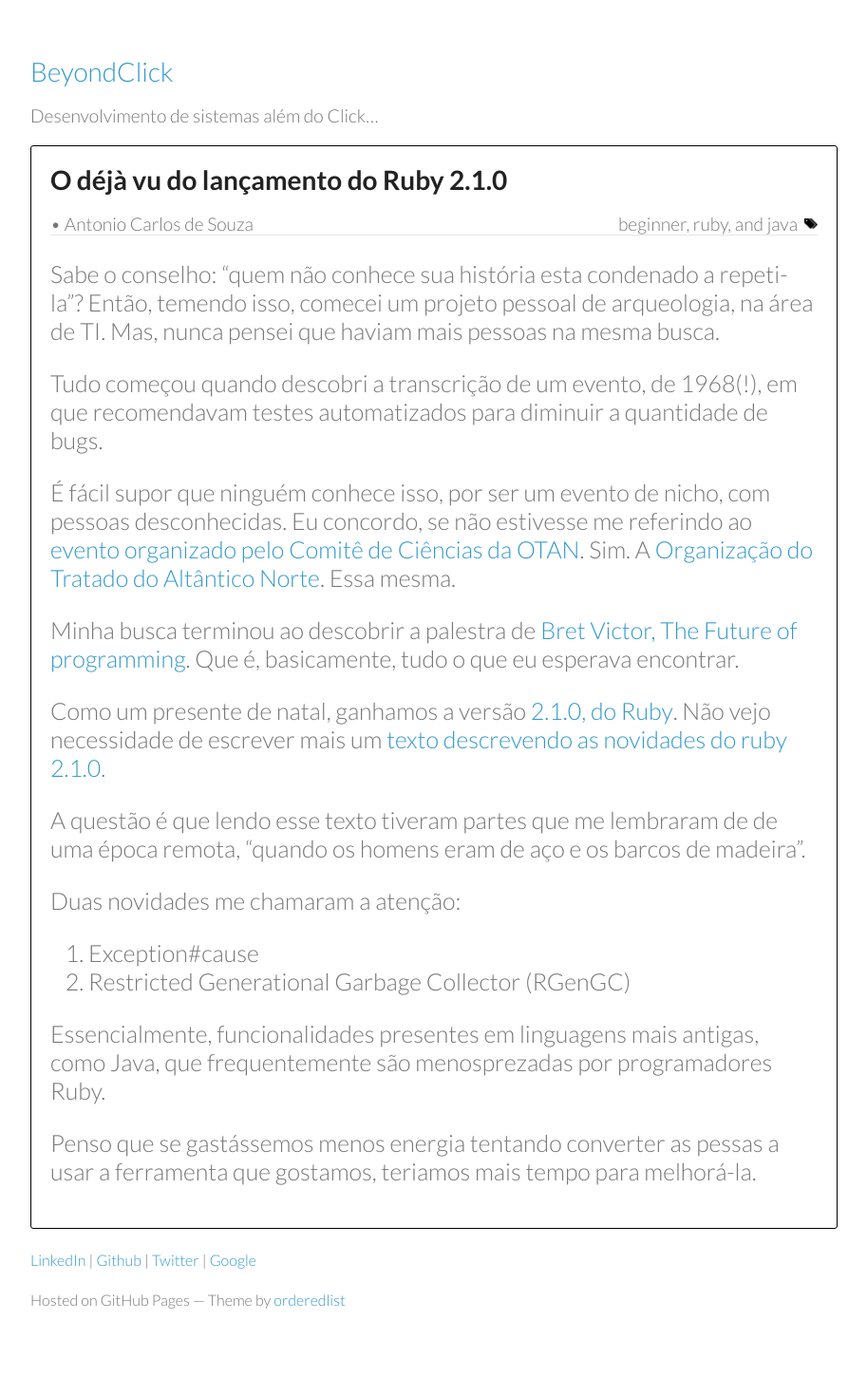
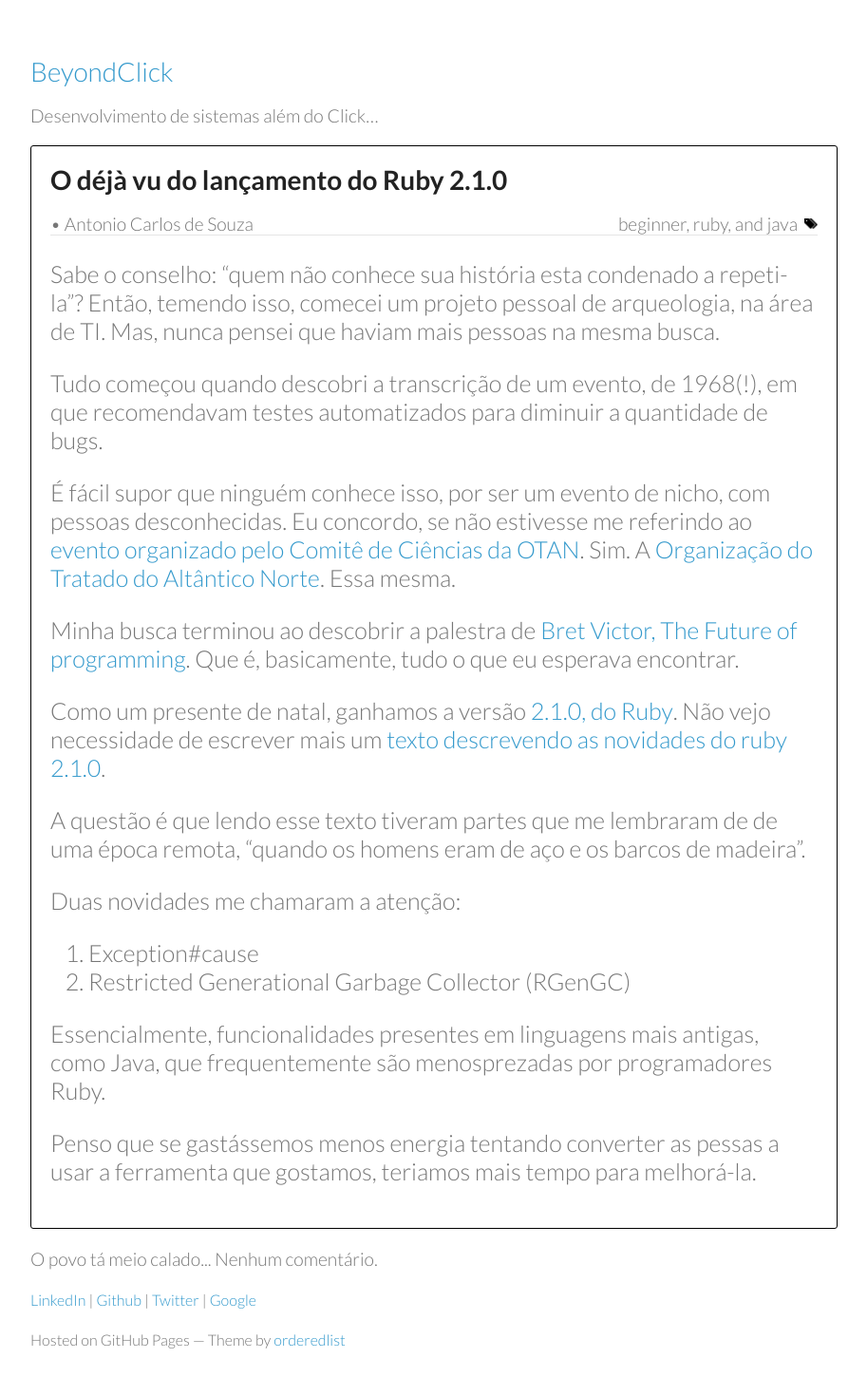
Before and after one commit to acdesouza/acdesouza.github.io, a Jekyll site: the page built from _posts/2014-01-08-release-ruby-2-1-0-dejavu.md, in a window 1280 px wide. Shown: the whole page at 95% size, without its empty margins (183-1096 px from the left). Built offline with Jekyll 4.4.1, drawn with Linux system fonts in a browser that asks for light colours; comment, search, counter and statistics services are not loaded; before the commit the page ends 1408 px from its top, so only the background shows below that.

Commit message:
Add message to commentless posts.

```diff
--- a/_layouts/post.html
+++ b/_layouts/post.html
@@ -36,5 +36,7 @@ stylesheets:
 <section class="comments">
   {% if page.comments %}
     {% include comments_providers/disqus %}
+  {% else %}
+    <p>O povo tá meio calado... Nenhum comentário.</p>
   {% endif %}
 </section>
```
